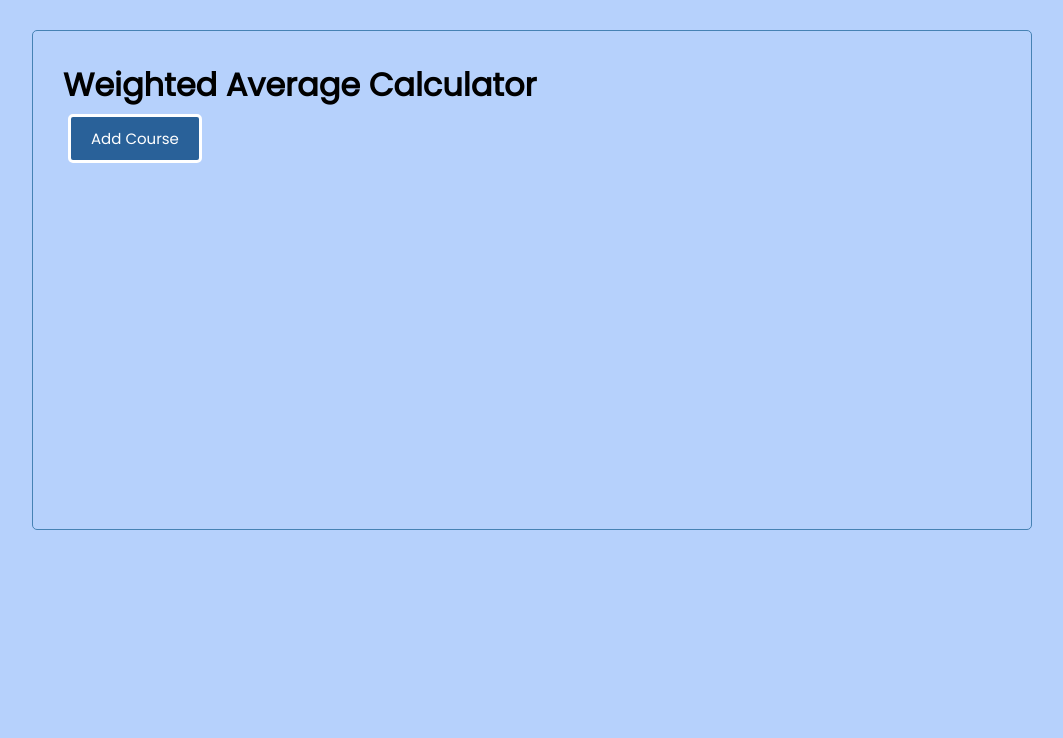
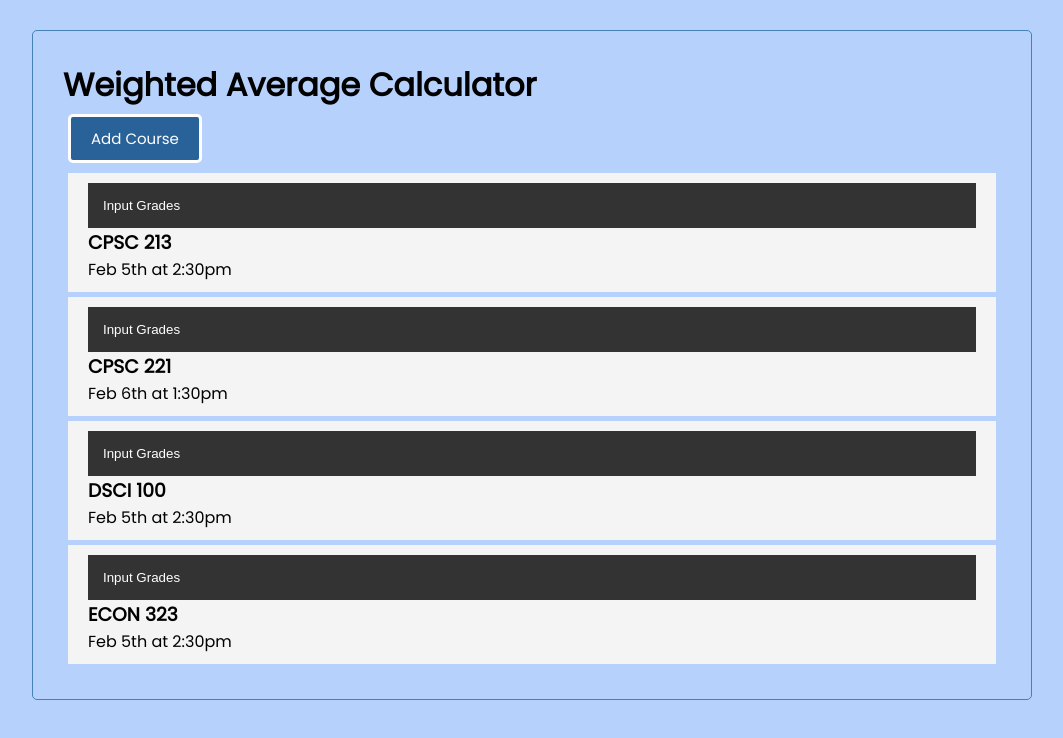
Before and after one commit to wgumboc/Course_Progress_Dashboard, a React (Create React App) app: page / in a window 1280 px wide. Shown: the top 738 px of the page, without its empty margins (108-1171 px from the left). Built offline with nearby package versions, Linux system fonts and the light colour scheme.

Commit message:
Added Course Components

```diff
--- a/src/App.js
+++ b/src/App.js
@@ -1,11 +1,48 @@
 import Header from './components/Header'
 import Button from './components/Button'
+import CouseList from './components/CourseList'
+import { useState } from 'react'
 
 function App() {
+
+  const [courses, setCourses] = useState([
+    {
+        id: 1,
+        text: 'CPSC 213',
+        day: 'Feb 5th at 2:30pm',
+        reminder: true,
+    },
+    {
+        id: 2,
+        text: 'CPSC 221',
+        day: 'Feb 6th at 1:30pm',
+        reminder: true,
+    },
+    {
+        id: 3,
+        text: 'DSCI 100',
+        day: 'Feb 5th at 2:30pm',
+        reminder: false,
+    },
+    {
+        id: 4,
+        text: 'ECON 323',
+        day: 'Feb 5th at 2:30pm',
+        reminder: false,
+    }
+  ])
+
+  const onClick = (e) => {
+
+    console.log(e)
+
+  }
+
   return (
-    <div className="container">
+    <div className = "container">
       <Header title = "Weighted Average Calculator"/>
-      <Button color = 'rgb(41, 97, 153)' text = 'Add Course' />
+      <Button color = 'rgb(41, 97, 153)' text = 'Add Course' onClick = {onClick} />
+      <CouseList courses = {courses} />
     </div>
   );
 }
--- a/src/components/Button.js
+++ b/src/components/Button.js
@@ -19,7 +19,7 @@ Button.defaultProps = {
 Button.propTypes = {
     text: PropTypes.string,
     color: PropTypes.string,
-    onClic: PropTypes.func,
+    onClick: PropTypes.func,
 }
 
 export default Button
--- /dev/null
+++ b/src/components/Course.js
@@ -0,0 +1,13 @@
+import React from 'react'
+
+const Course = ({course}) => {
+  return (
+    <div className = 'course accordion'>
+      <button type='button' class='accordion__button'>Input Grades</button>
+        <h3>{course.text}</h3>
+        <p>{course.day}</p>
+    </div>
+  )
+}
+
+export default Course
--- /dev/null
+++ b/src/components/CourseList.js
@@ -0,0 +1,12 @@
+import Course from './Course'
+
+const CourseList = ({ courses }) => {
+
+  return (
+    <>
+      {courses.map( (course) => (<Course key={course.id} course={course}/>))}
+    </>
+  )
+}
+
+export default CourseList
--- a/src/index.css
+++ b/src/index.css
@@ -51,6 +51,36 @@ body {
   transform: scale(0.98);
 }
 
+.course {
+  background: #f4f4f4;
+  margin: 5px;
+  padding: 10px 20px;
+  cursor: pointer;
+}
+
+.course.reminder {
+  border-left: 5px solid green;
+}
+
+.course h3 {
+  display: flex;
+  align-items: center;
+  justify-content: space-between;
+}
+
+.accordion__button {
+  display: block;
+  width: 100%;
+  padding: 15px;
+  border: none;
+  outline: none;
+  cursor: pointer;
+  background: #333333;
+  color: #ffffff;
+  text-align: left;
+  transition: background 0.2s;
+}
+
 footer {
   margin-top: 30px;
   text-align: center;
```
Also changed, not shown: src/components/Class.js (deleted, +0 -14 lines).
